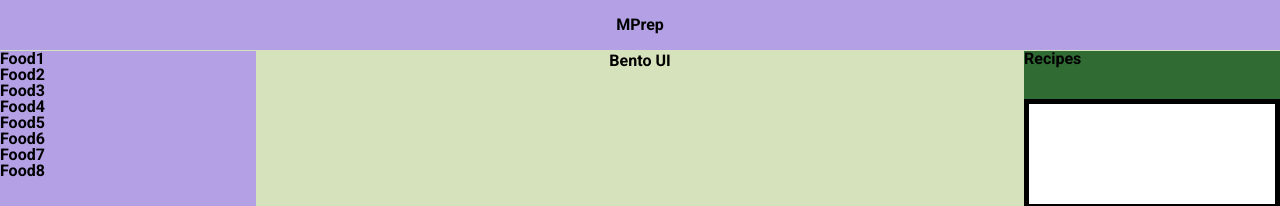
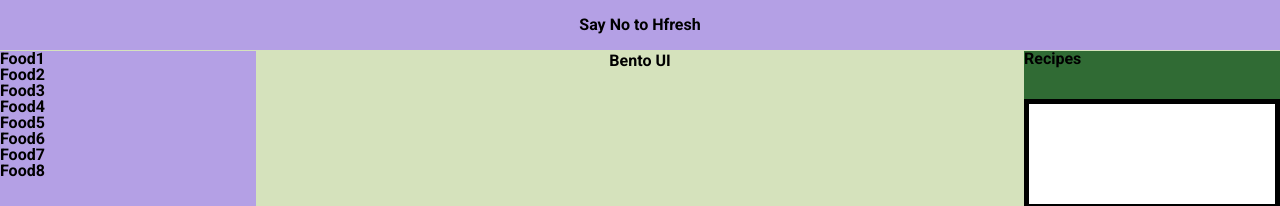
Before and after one commit to tozhang665/JSProject, a website built with webpack: page index.html in a window 1280 px wide. Shown: the top 206 px of the page. Built offline with nearby package versions, Linux system fonts and the light colour scheme.

Commit message:
base UI done

```diff
--- a/index.html
+++ b/index.html
@@ -9,11 +9,11 @@
   <link href="https://fonts.googleapis.com/css2?family=Roboto:wght@700&display=swap" rel="stylesheet">
   <link rel="stylesheet" href="./dist/main.css">
   <script src="./dist/main.js" defer></script>
-  <title>Meal Prep</title>
+  <title>Say No to Hfresh</title>
 </head>
 <body>
   <nav>
-    <h1>MPrep</h1>
+    <h1>Say No to Hfresh</h1>
   </nav>
   <div id = "site-container">
     <div id = "foods-container">
```
